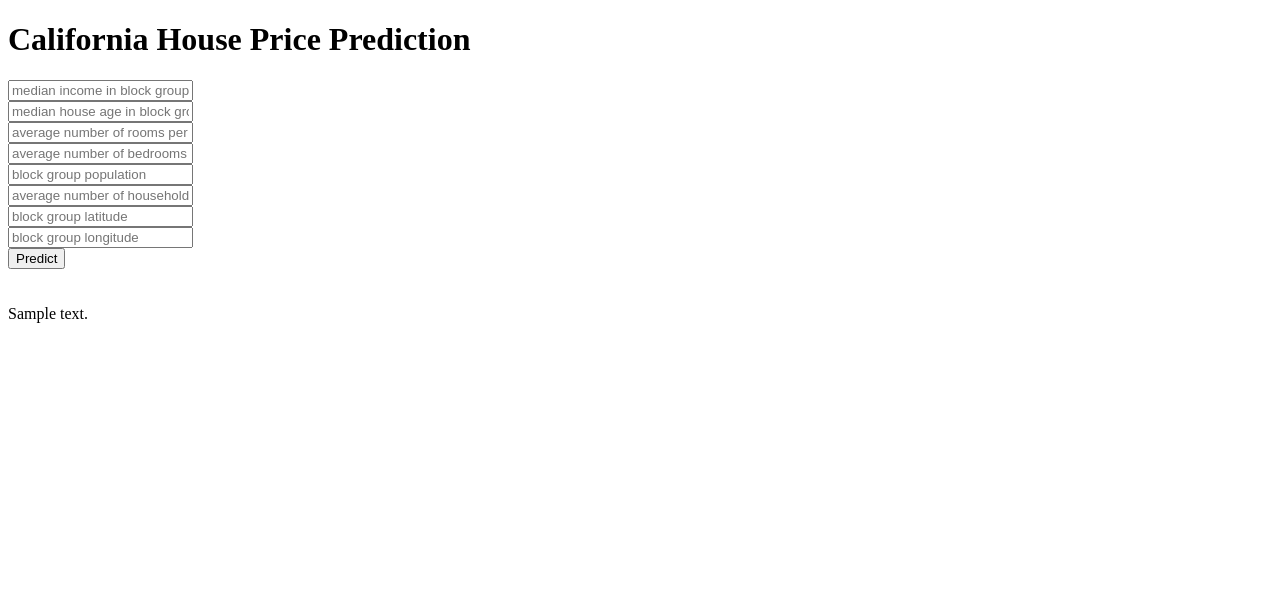
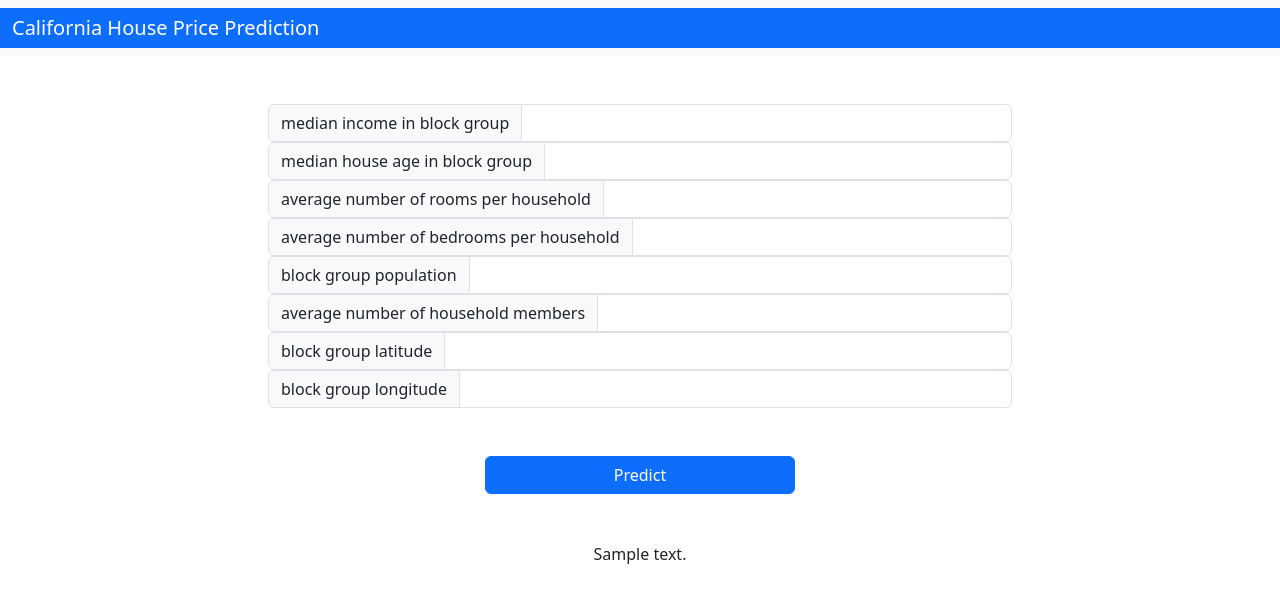
Before and after one commit to Ravi110296/California_House_pricing, a Flask app: template templates/index.html in a window 1280 px wide. Shown: the top 603 px of the page. Run offline with Flask 3, Linux system fonts and the light colour scheme; the template is opened without the code that fills it: most values are stand-ins (such as "Sample title", 1, 10 or a date in 2020); parts of the project's set-up code (start-up, migrations or seed data) failed here and were passed over.

Commit message:
website beautification

```diff
--- a/templates/index.html
+++ b/templates/index.html
@@ -1,9 +1,12 @@
 <!DOCTYPE html>
-<html >
+<html>
 
 <head>
   <meta charset="UTF-8">
+  <meta property="og:image" content="title.jpg">
   <title>ML API</title>
+  <link href="https://cdn.jsdelivr.net/npm/bootstrap@5.3.3/dist/css/bootstrap.min.css" rel="stylesheet"
+    integrity="sha384-QWTKZyjpPEjISv5WaRU9OFeRpok6YctnYmDr5pNlyT2bRjXh0JMhjY6hW+ALEwIH" crossorigin="anonymous">
   <link href='https://fonts.googleapis.com/css?family=Pacifico' rel='stylesheet' type='text/css'>
   <link href='https://fonts.googleapis.com/css?family=Arimo' rel='stylesheet' type='text/css'>
   <link href='https://fonts.googleapis.com/css?family=Hind:300' rel='stylesheet' type='text/css'>
@@ -13,31 +16,71 @@
 </head>
 
 <body>
- <div class="login">
-	<h1>California House Price Prediction</h1>
+  <nav class="navbar navbar-expand-lg bg-body-tertiary">
+    <div class="container-fluid bg-primary">
+      <a class="navbar-brand text-white" href="#">California House Price Prediction</a>
+    </div>
+  </nav>
+  <style>
+    .container {
+      width: 60%;
+    }
+  </style>
+  <div class="container">
+
+    <br>
+    <br>
 
     <!-- Main Input For Receiving Query to our ML -->
-    <form action="{{ url_for('predict')}}"method="post">
-      <input type="text" name="MedInc" placeholder="median income in block group" required="required" /><br>
-    	<input type="text" name="HouseAge" placeholder="median house age in block group" required="required" /><br>
-        <input type="text" name="AveRooms" placeholder="average number of rooms per household" required="required" /><br>
-        <input type="text" name="AveBedrms" placeholder="average number of bedrooms per household" required="required" /><br>
-        <input type="text" name="Population" placeholder="block group population" required="required" /><br>
-        <input type="text" name="AveOccup" placeholder="average number of household members" required="required" /><br>
-        <input type="text" name="Latitude" placeholder="block group latitude" required="required" /><br>
-        <input type="text" name="Longitude" placeholder="block group longitude" required="required" /><br>
+    <form action="{{ url_for('predict')}}" method="post">
+      <div class="input-group">
+        <span class="input-group-text">median income in block group</span>
+        <input class="form-control" name="MedInc" aria-label="median income in block group" required="required"></input>
+      </div>
+      <div class="input-group">
+        <span class="input-group-text">median house age in block group</span>
+        <input class="form-control" name="HouseAge" aria-label="median house age in block group" required="required"></input>
+      </div>
+      <div class="input-group">
+        <span class="input-group-text">average number of rooms per household</span>
+        <input class="form-control" name="AveRooms" aria-label="average number of rooms per household"
+          required="required"></input>
+      </div>
+      <div class="input-group">
+        <span class="input-group-text">average number of bedrooms per household</span>
+        <input class="form-control" name="AveBedrms" aria-label="average number of bedrooms per household"
+          required="required"></input>
+      </div>
+      <div class="input-group">
+        <span class="input-group-text">block group population</span>
+        <input class="form-control" name="Population" aria-label="block group population" required="required"></input>
+      </div>
+      <div class="input-group">
+        <span class="input-group-text">average number of household members</span>
+        <input class="form-control" name="AveOccup" aria-label="average number of household members"
+          required="required"></input>
+      </div>
+      <div class="input-group">
+        <span class="input-group-text">block group latitude</span>
+        <input class="form-control" name="Latitude" aria-label="block group latitude" required="required"></input>
+      </div>
+      <div class="input-group">
+        <span class="input-group-text">block group longitude</span>
+        <input class="form-control" name="Longitude" aria-label="block group longitude" required="required"></input>
+      </div>
+      <br>
+      <br>
 
-
-
-        <button type="submit" class="btn btn-primary btn-block btn-large">Predict</button>
+      <button type="submit" class="btn btn-primary btn-block btn-large d-grid gap-2 col-5 mx-auto">Predict</button>
     </form>
 
     <br>
     <br>
+    <div align='center'>{{prediction_text}}</div>
+
+  </div>
 
 
- </div>
- {{prediction_text}}
+</body>
 
-</body>
 </html>
```
Lines whose indentation alone changed are shown as unchanged.
